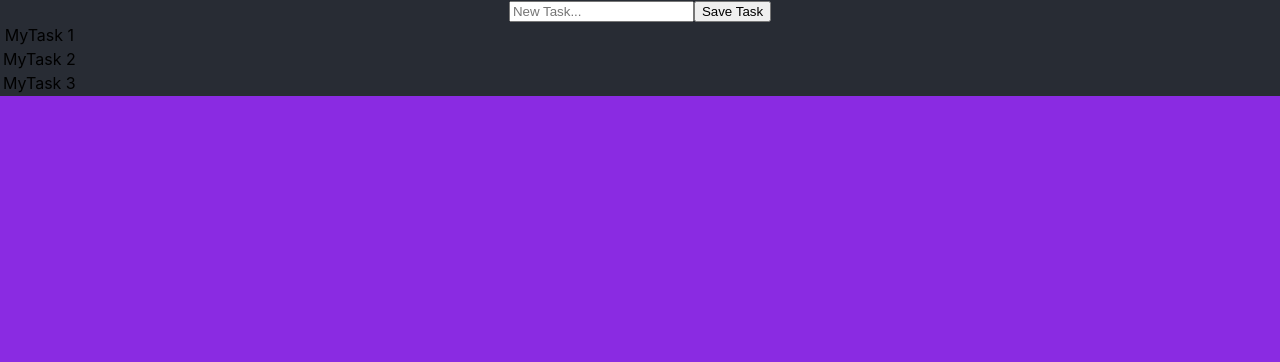
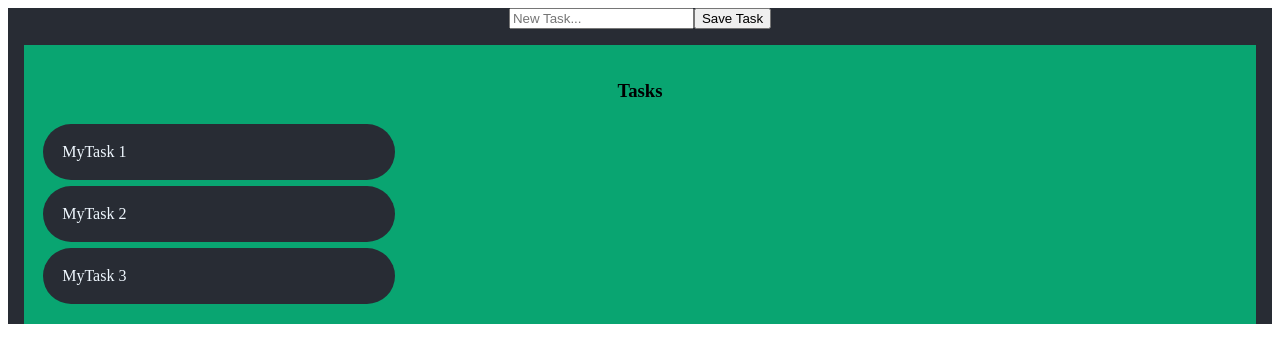
Before and after one commit to pellegabriel/task-list, a React (Create React App) app: page / in a window 1280 px wide. Shown: the top 362 px of the page. Built offline with nearby package versions, Linux system fonts and the light colour scheme.

Commit message:
css update

```diff
--- a/src/App.css
+++ b/src/App.css
@@ -38,3 +38,26 @@
     transform: rotate(360deg);
   }
 }
+
+table{
+  background-color: rgb(9, 165, 113);
+  margin: 1rem;
+  padding: 1rem;
+  display: flex;
+  flex-direction: column;
+}
+
+tbody {
+  display: flex;
+  justify-content: center;
+  flex-direction: column;
+
+}
+tr {
+  margin: 0.2rem;
+  border-radius: 30px;
+  background-color: #282c34;
+  padding: 1rem;
+  max-width: 20rem;
+  color: aliceblue;
+}
--- a/src/App.js
+++ b/src/App.js
@@ -11,7 +11,9 @@ function App() {
   ])
 
   function createNewTask(taskName) {
-    setTasksItems([...tasksItems, {name:taskName}])
+    if (!tasksItems.find(task => task.name === taskName)){
+      setTasksItems([...tasksItems, {name:taskName, done:false}])
+    }
   }
 
   return (
@@ -21,7 +23,7 @@ function App() {
       />
       <table>
         <thead>
-
+          <h3>Tasks</h3>
         </thead>
         <tbody>
         {
--- a/src/index.css
+++ /dev/null
@@ -1,14 +0,0 @@
-body {
-  margin: 0;
-  font-family: -apple-system, BlinkMacSystemFont, 'Segoe UI', 'Roboto', 'Oxygen',
-    'Ubuntu', 'Cantarell', 'Fira Sans', 'Droid Sans', 'Helvetica Neue',
-    sans-serif;
-  -webkit-font-smoothing: antialiased;
-  -moz-osx-font-smoothing: grayscale;
-  background-color: blueviolet;
-}
-
-code {
-  font-family: source-code-pro, Menlo, Monaco, Consolas, 'Courier New',
-    monospace;
-}
--- a/src/index.js
+++ b/src/index.js
@@ -1,6 +1,5 @@
 import React from 'react';
 import ReactDOM from 'react-dom/client';
-import './index.css';
 import App from './App';
 import reportWebVitals from './reportWebVitals';
 
```
